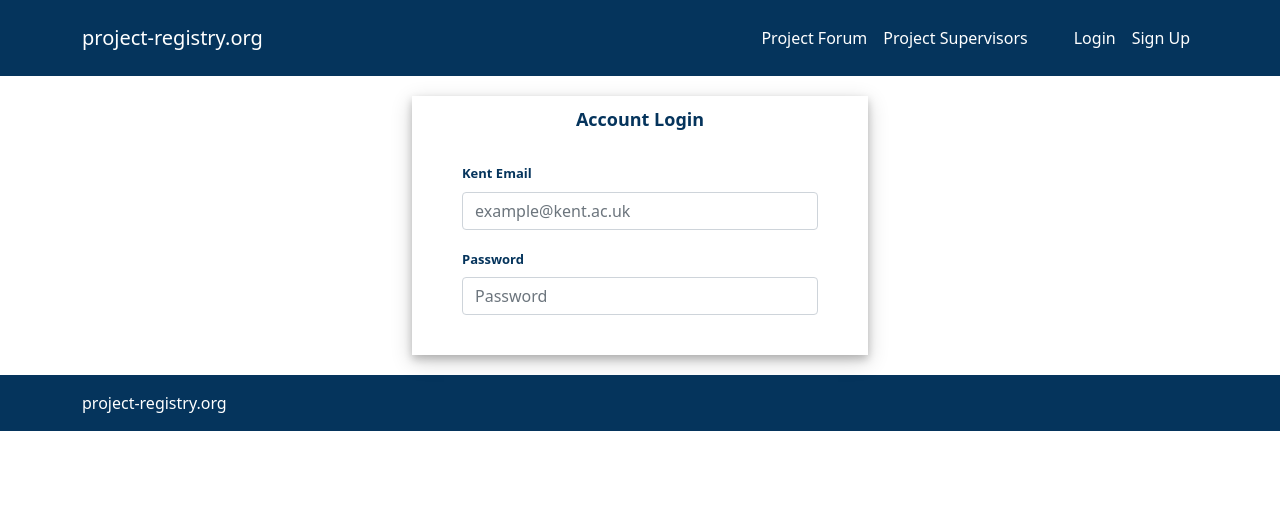
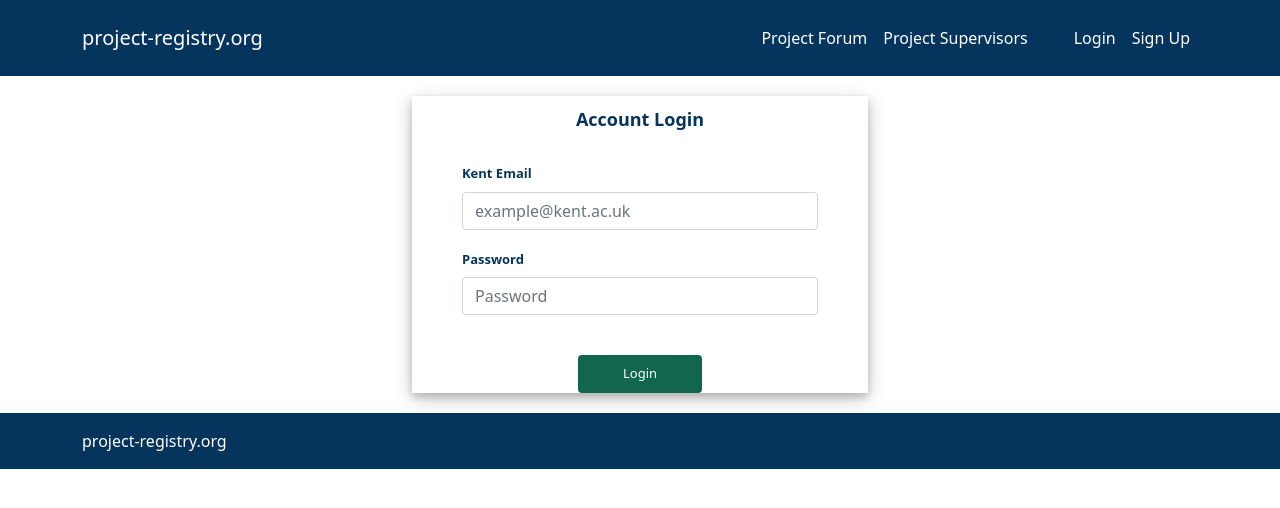
Before and after one commit to Appromode/front-end, a Next.js app: page /login in a window 1280 px wide. Shown: the top 508 px of the page. Built offline with nearby package versions, Linux system fonts and the light colour scheme.

Commit message:
Added login button

```diff
--- a/components/LoginForm/index.tsx
+++ b/components/LoginForm/index.tsx
@@ -49,6 +49,11 @@ const LoginForm:FC = () => (
             </Row>
             <div className={styles.formspacer} />
             <div className={styles.formspacer} />
+            <Row>
+              <Col className={styles.buttonWrapper}>
+                <button type="submit" className={styles.save}>Login</button>
+              </Col>
+            </Row>
           </Form>
         </div>
       </Formik>
--- a/components/LoginForm/styles.module.scss
+++ b/components/LoginForm/styles.module.scss
@@ -199,7 +199,7 @@
 }
 
 .save:hover {
-    background-color: #178265;
+    background-color: #3142db;
     color: white;
 }
 
```
